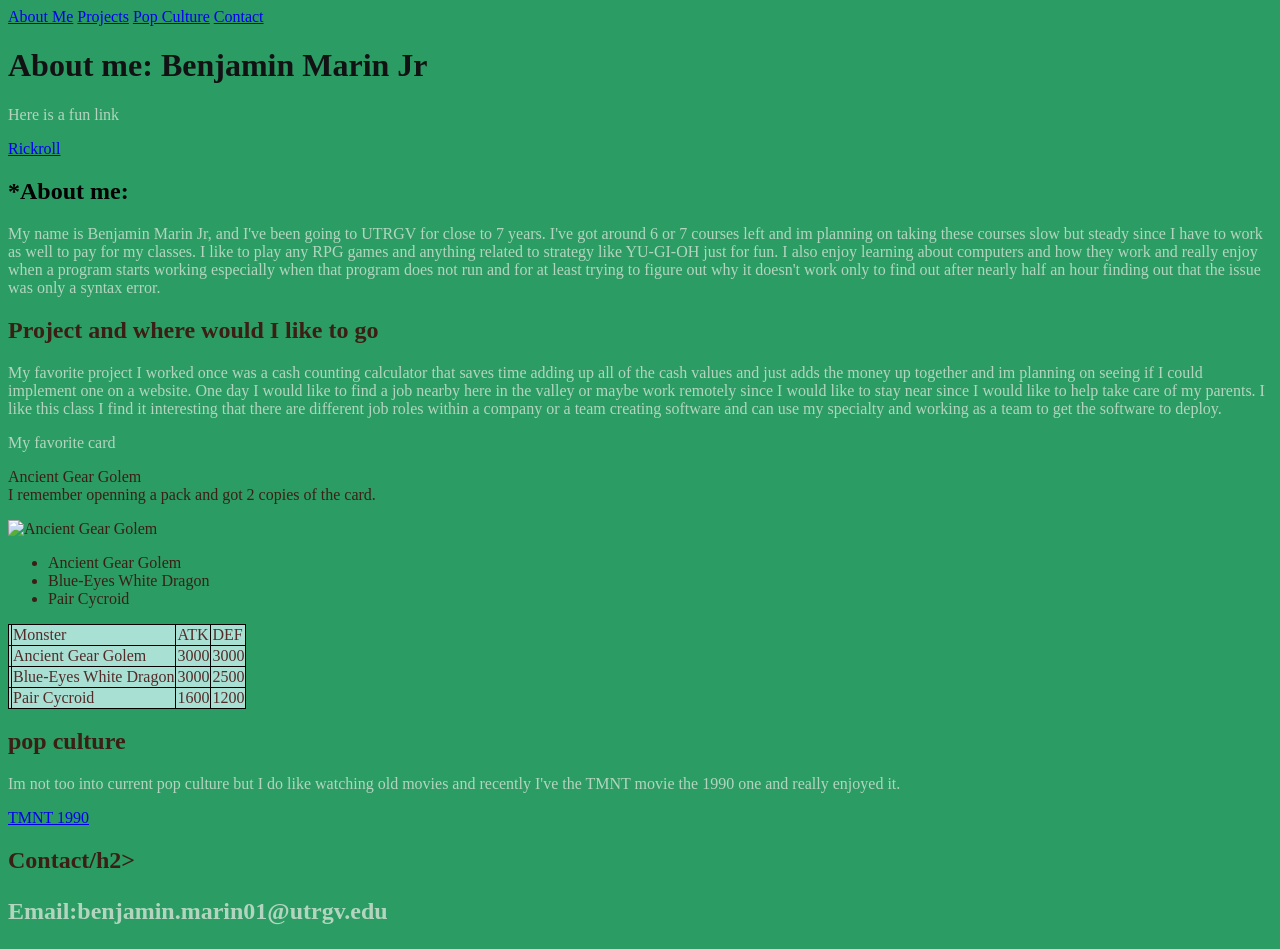
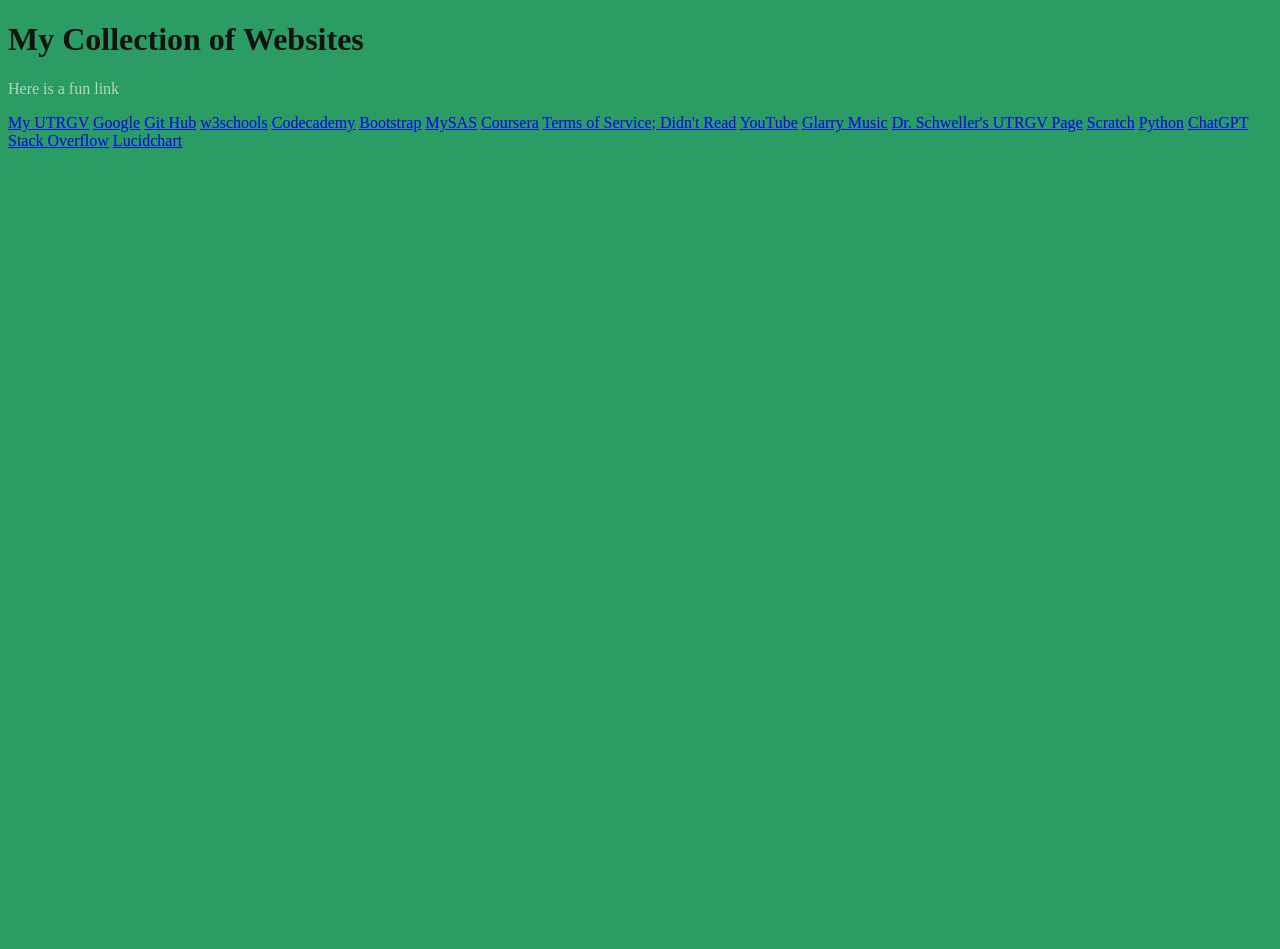
Before and after one commit to BenBug12/Website-practice, a plain HTML site: page about_me_part1.html in a window 1280 px wide. After the commit the page ends 800 px from the top, so only its background shows below. Drawn offline with Linux system fonts and the light colour scheme.

Commit message:
These are the updated versions so far
I need to work on choosing an appropriate good color

```diff
--- a/about_me_part1.html
+++ b/about_me_part1.html
@@ -4,68 +4,25 @@
         <link rel="stylesheet" href="style.css">
     </head>
     <body>
-        <div class="nav">
-            <a class="active" href="#about">About Me</a>
-            <a href="#projects">Projects</a>
-            <a href="#pop_culture">Pop Culture</a>
-            <a href="#contact">Contact</a>
-        </div>
-
-
-        <h1>About me: Benjamin Marin Jr</h1>
+        <h1>My Collection of Websites</h1>
         <p>Here is a fun link</p>
-        <a href="https://youtu.be/dQw4w9WgXcQ?si=rEU0I6Qk7e_3zav-">Rickroll</a>
-        <h2>*About me:</h2>
-            <p>My name is Benjamin Marin Jr, and I've been going to UTRGV for close to 7 years.  I've got around 6 or 7 courses left and im planning on taking these courses slow but steady since I have to work as well to pay for my classes.  I like to play any RPG games and anything related to strategy like YU-GI-OH just for fun.  I also enjoy learning about computers and how they work and really enjoy when a program starts working especially when that program does not run and for at least trying to figure out why it doesn't work only to find out after nearly half an hour finding out that the issue was only a syntax error.</p> <div>
-        <h2>Project and where would I like to go</h2>
-            <p>My favorite project I worked once was a cash counting calculator that saves time adding up all of the cash values and just adds the money up together and im planning on seeing if I could implement one on a website.  One day I would like to find a job nearby here in the valley or maybe work remotely since I would like to stay near since I would like to help take care of my parents.  I like this class I find it interesting that there are different job roles within a company or a team creating software and can use my specialty and working as a team to get the software to deploy.</p>
-
-        <p>My favorite card
-            <div>Ancient Gear Golem</div>
-            <div>I remember openning a pack and got 2 copies of the card.</div></p>
-            <img src="ancient_gear_golem.jpg" alt="Ancient Gear Golem" width="300" height="400">
-
-    <ul>
-        <li>Ancient Gear Golem</li>
-        <li>Blue-Eyes White Dragon</li>
-        <li>Pair Cycroid</li>
-    </ul>
-        <table>
-            <tr>
-                <th>
-                    <td>Monster</td>
-                    <td>ATK</td>
-                    <td>DEF</td>
-                </th>
-            </tr>
-            <tr>
-                <th>
-                    <td>Ancient Gear Golem</td>
-                    <td>3000</td>
-                    <td>3000</td>
-                    </th>
-            </tr>
-                <tr>
-                <th>
-                    <td>Blue-Eyes White Dragon</td>
-                    <td>3000</td>
-                    <td>2500</td>
-                    </th>
-            </tr>
-                <tr>
-                    <th>
-                        <td>Pair Cycroid</td>
-                        <td>1600</td>
-                        <td>1200</td>
-                    </th>
-                </tr>
-            </table>
-
-        <h2>pop culture</h2>
-            <p>Im not too into current pop culture but I do like watching old movies and recently I've the TMNT movie the 1990 one and really enjoyed it.</p>
-            <a href="https://youtu.be/JujPr7LbJAs?si=iMmgQ5XpE8b6T2og">TMNT 1990</a>
-        <h2>Contact/h2>
-            <p>Email:benjamin.marin01@utrgv.edu</p>
+        <a href="https://my.utrgv.edu/web/myutrgv/home">My UTRGV</a>
+        <a href="https://www.google.com/">Google</a>
+        <a href="https://github.com/">Git Hub</a>
+        <a href="https://www.w3schools.com/">w3schools</a>
+        <a href="https://www.codecademy.com/">Codecademy</a>
+        <a href="https://getbootstrap.com/">Bootstrap</a>
+        <a href="https://www.utrgv.edu/accessibility/students/mysas/index.html">MySAS</a>
+        <a href="https://www.coursera.org/">Coursera</a>
+        <a href="https://tosdr.org/en/">Terms of Service; Didn't Read</a>
+        <a href="https://www.youtube.com/">YouTube</a>
+        <a href="https://www.glarrymusic.com/">Glarry Music</a>
+        <a href="https://faculty.utrgv.edu/robert.schweller/">Dr. Schweller's UTRGV Page</a>
+        <a href="https://scratch.mit.edu/">Scratch</a>
+        <a href="https://www.python.org/">Python</a>
+        <a href="https://chatgpt.com/">ChatGPT</a>
+        <a href="https://www.stackoverflow.com/">Stack Overflow</a>
+        <a href="https://www.lucidchart.com/pages/landing?utm_source=google&utm_medium=cpc&utm_campaign=_chart_en_us_mixed_search_brand_exact_&km_CPC_CampaignId=1457964857&km_CPC_AdGroupID=57044764032&km_CPC_Keyword=lucidchart&km_CPC_MatchType=e&km_CPC_ExtensionID=&km_CPC_Network=g&km_CPC_AdPosition=&km_CPC_Creative=442433231228&km_CPC_TargetID=kwd-33511936169&km_CPC_Country=9028175&km_CPC_Device=c&km_CPC_placement=&km_CPC_target=&gad_source=1&gad_campaignid=1457964857&gbraid=0AAAAADLdSjAaQT9lbdwVACccEob1NRq91&gclid=Cj0KCQjw267GBhCSARIsAOjVJ4E16o3GjtHoyo_YRDghUDq8LVxMjflK0RQYgXXW1o3OwJ1cftE_PkYaAtf_EALw_wcB">Lucidchart</a>
 
     </body>
 </html>
```
